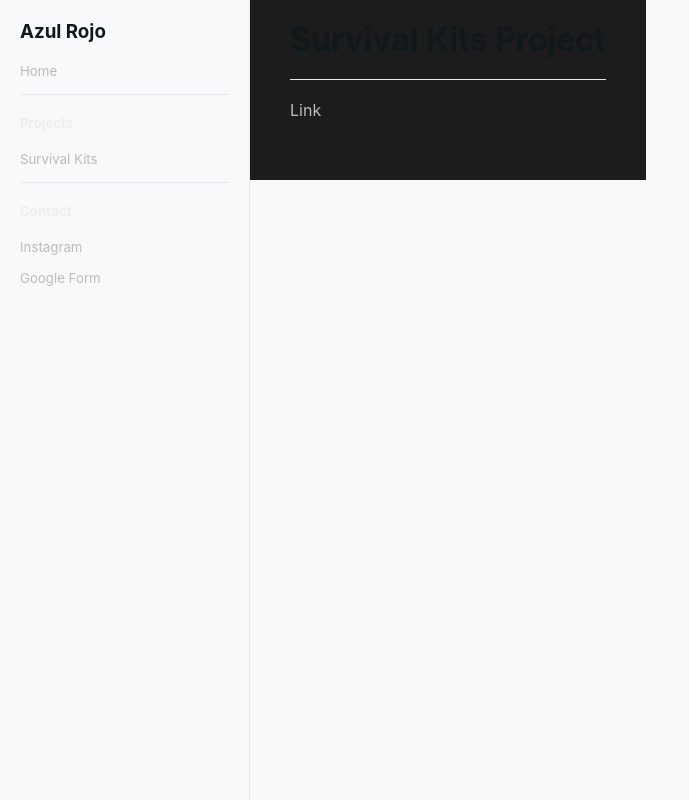
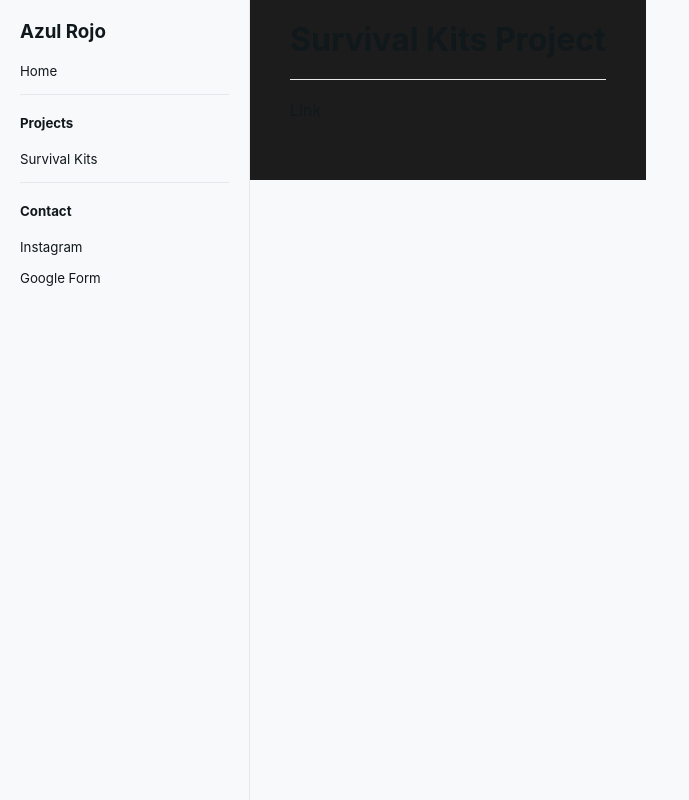
Before and after one commit to azul-rojo/azul-rojas.github.io, a React (Create React App) app: page /#/survivalkits in a window 1280 px wide. Shown: the whole page, without its empty margins (0-689 px from the left). Built offline with nearby package versions, Linux system fonts and the light colour scheme.

Commit message:
[BUGFIX] Add light theme colors for link (#10)

```diff
--- a/src/component/CustomMakrdown/index.tsx
+++ b/src/component/CustomMakrdown/index.tsx
@@ -42,7 +42,7 @@ export const CustomMarkdown = ({ children, theme, className }: CustomMarkdownPro
         // so on mds we need to be consistent on using links with hashes (internal)
         const isInternalLink = !!(href && href.startsWith('/'));
 
-        return <Link isInternal={isInternalLink} href={href || ''}>{children}</Link>
+        return <Link isInternal={isInternalLink} href={href || ''} theme={theme}>{children}</Link>
       }
     }}
   >{children}</Markdown>;
--- a/src/component/Link/index.tsx
+++ b/src/component/Link/index.tsx
@@ -1,18 +1,23 @@
 import classNames from 'classnames';
 import { Link as RouterLink } from 'react-router-dom';
+import { Theme } from '../../constants/theme';
 import styles from './styles.module.scss';
 
-export interface LinkProps {
+export interface LinkBase {
+  href: string;
   children: React.ReactNode;
-  className?: string;
-  href: string;
   isInternal?: boolean;
-  onClick?: React.MouseEventHandler<HTMLAnchorElement> | undefined;
 }
 
-export const Link = ({ children, className, href, isInternal, onClick }: LinkProps) => {
+export type LinkProps = LinkBase & {
+  className?: string;
+  onClick?: React.MouseEventHandler<HTMLAnchorElement> | undefined;
+  theme: Theme;
+}
+
+export const Link = ({ children, className, href, isInternal, onClick, theme }: LinkProps) => {
   isInternal = isInternal || false;
-  const classes = classNames(styles.link, className);
+  const classes = classNames(styles.link, className, styles[theme]);
 
   if (isInternal) {
     return <RouterLink className={classes} to={href} onClick={onClick}>{children}</RouterLink>;
--- a/src/component/Link/styles.module.scss
+++ b/src/component/Link/styles.module.scss
@@ -1,11 +1,22 @@
 @import "../../colors.scss";
 
 .link {
+  text-decoration: none;
+  transition: color 250ms;
+
+  .dark {
     color: $dark-theme-text-color-2;
-    text-decoration: none;
-    transition: color 250ms;
 
     &:hover {
-        color: $dark-theme-text-color-1;
+      color: $dark-theme-text-color-1;
     }
+  }
+
+  &.light {
+    color: $light-theme-text-color-2;
+
+    &:hover {
+      color: $light-theme-text-color-1;
+    }
+  }
 }
--- a/src/component/Menu/index.tsx
+++ b/src/component/Menu/index.tsx
@@ -3,7 +3,7 @@ import styles from './styles.module.scss';
 import classNames from "classnames";
 import { HamburgerButton } from "../HamburgerButton";
 import { Theme } from "../../constants/theme";
-import { Link, LinkProps } from "../Link";
+import { Link, LinkBase } from "../Link";
 import { Line } from "../Line";
 
 export interface MenuProps {
@@ -13,11 +13,11 @@ export interface MenuProps {
   setIsOpen: React.Dispatch<React.SetStateAction<boolean>>
   linkSections: {
     sectionName?: string;
-    links: LinkProps[];
+    links: LinkBase[] ;
   }[]
 }
 
-export const Menu = ({ theme, title, isOpen, setIsOpen, linkSections } : MenuProps) => {
+export const Menu = ({ isOpen, linkSections, setIsOpen, theme, title } : MenuProps) => {
 
   return (
     <>
@@ -31,14 +31,17 @@ export const Menu = ({ theme, title, isOpen, setIsOpen, linkSections } : MenuPro
 
           return (
             <div key={sectionKey} className={styles.section}>
-              {sectionName && <Heading headingType='h5' className={styles.sectionHeading}>{sectionName}</Heading>}
+              {sectionName && <Heading headingType='h5' className={styles.sectionHeading} theme={theme}>{sectionName}</Heading>}
               {links.map((linkProps, linkIndex) => {
                 const linkKey = sectionKey + linkIndex;
+                const { href } = linkProps;
 
                 return (
                   <div className={styles.linkWrapper}>
                     <Link
                       {...linkProps}
+                      href={href}
+                      theme={theme}
                       key={linkKey}
                       className={styles.link}
                       onClick={() => { setIsOpen(false); }} />
```
